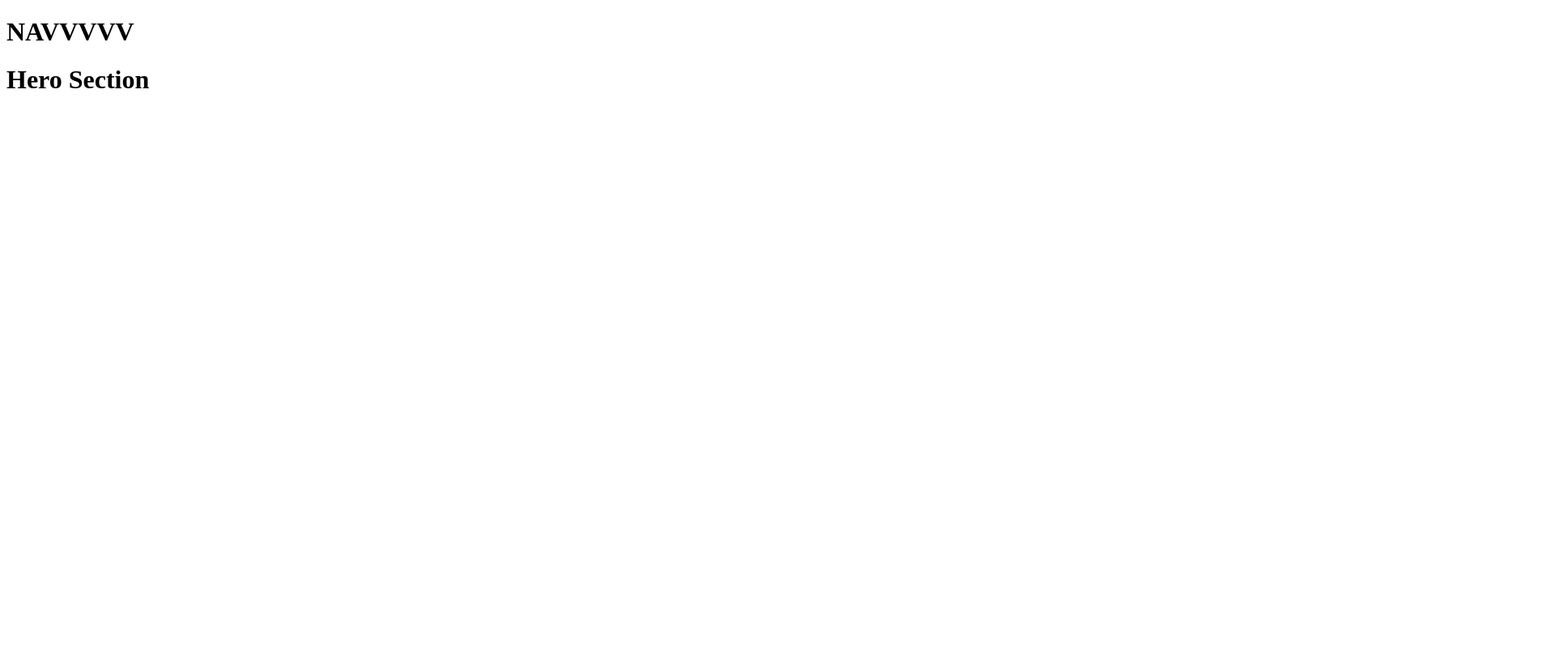
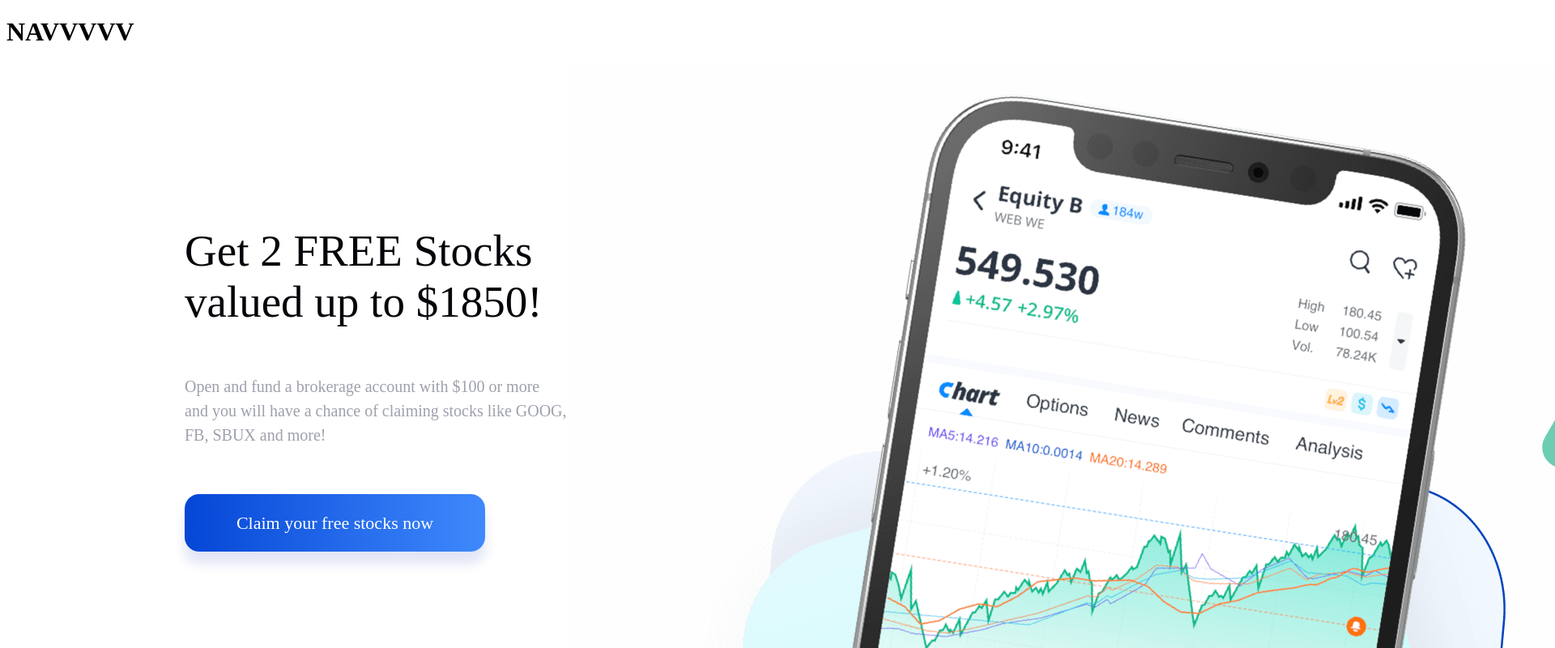
Before and after one commit to guandradeamm/webull-clone, a React (Create React App) app: page / in a window 1280 px wide. Shown: the top 800 px of the page at 81% size, 1920 px wide, since content can reach past the window. Built offline with nearby package versions, Linux system fonts and the light colour scheme.

Commit message:
feat: update hero section

```diff
--- a/src/components/Hero.js
+++ b/src/components/Hero.js
@@ -1,10 +1,84 @@
 import React from "react";
+import styled from "styled-components";
+import BgImg from "../assets/bg-image.png";
+
+const Section = styled.section`
+  height: 785px;
+  display: block;
+  background-repeat: no-repeat;
+  background-size: contain;
+`;
+
+const Content = styled.div`
+  width: 100%;
+  height: 100px;
+  display: flex;
+`;
+
+const Left = styled.div`
+  padding-left: 220px;
+  padding-top: 143px;
+`;
+
+const Right = styled.div`
+  width: 676px;
+  height: 100%;
+`;
+
+const Title = styled.p`
+  font-size: 55px;
+  color: #04050a;
+  font-weight: 400;
+`;
+
+const Desc = styled.p`
+  width: 472px;
+  font-size: 20px;
+  color: #9ea0ac;
+  line-height: 30px;
+  margin-top: 58px;
+`;
+
+const Button = styled.a`
+  display: flex;
+  justify-content: center;
+  align-items: center;
+  border-radius: 18px;
+  margin-top: 58px;
+  width: 371px;
+  height: 71px;
+  line-height: 71px;
+  font-size: 22px;
+  text-align: center;
+  color: #fff;
+  cursor: pointer;
+  background: linear-gradient(90deg, #0546d6, #3f89fc);
+  text-decoration: none;
+  box-shadow: 0 15px 14px rgb(0 42 177 / 12%);
+`;
 
 const Hero = () => {
   return (
-    <div>
-      <h1>Hero Section</h1>
-    </div>
+    <Section>
+      <Content>
+        <Left>
+          <Title>
+            Get 2 FREE Stocks <br /> valued up to $1850!
+          </Title>
+          <Desc>
+            Open and fund a brokerage account with $100 or more and you will
+            have a chance of claiming stocks like <span> GOOG, FB, SBUX</span>{" "}
+            and more!
+          </Desc>
+          <Button href="https://bit.ly/webull-join" target="_blank">
+            <span>Claim your free stocks now</span>
+          </Button>
+        </Left>
+        <Right>
+          <img alt="hero" src={BgImg}></img>
+        </Right>
+      </Content>
+    </Section>
   );
 };
 
```
Also changed, not shown: src/assets/bg-image.png (added), src/assets/logo.svg (added).
